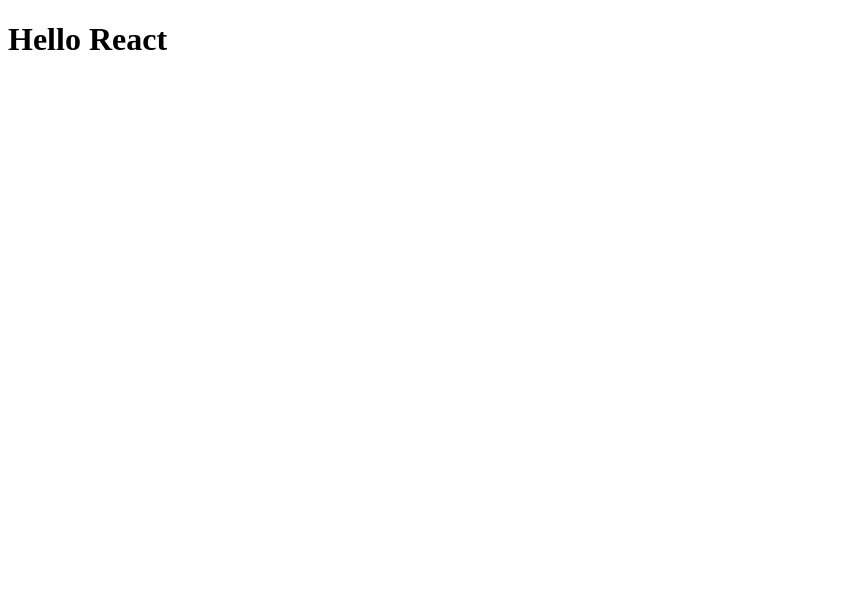
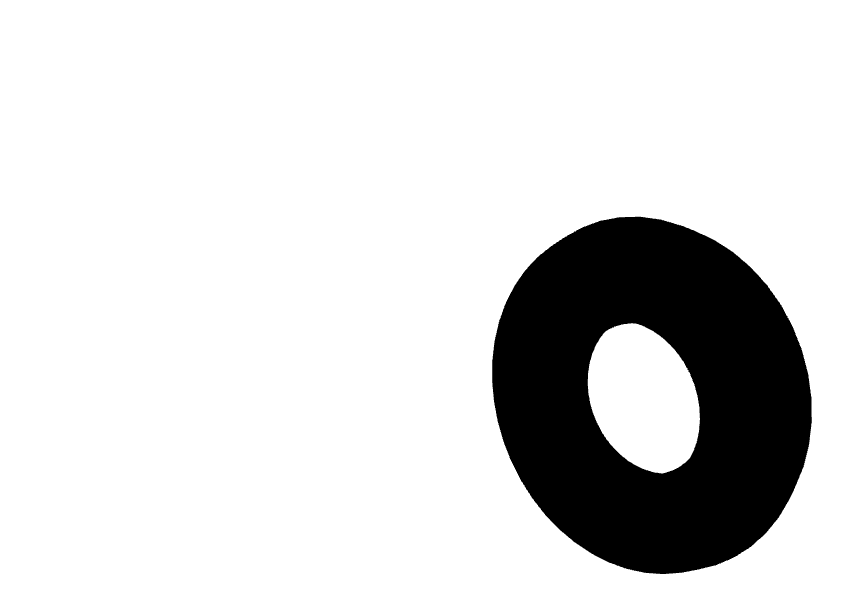
Before and after one commit to momentchan/r3f-gpgpu-particles, a React (Vite) app: page / in a window 1280 px wide. Shown: the top 612 px of the page, without its empty margins (0-867 px from the left). Built offline with nearby package versions, Linux system fonts and the light colour scheme.

Commit message:
add basic

```diff
--- a/package.json
+++ b/package.json
@@ -12,7 +12,10 @@
     "vite": "^4.5.0"
   },
   "dependencies": {
+    "@react-three/drei": "^9.96.1",
     "@react-three/fiber": "^8.15.14",
+    "leva": "^0.9.35",
+    "r3f-perf": "^7.1.2",
     "react": "18.2",
     "react-dom": "18.2",
     "three": "^0.160.1"
--- /dev/null
+++ b/src/Experience.jsx
@@ -0,0 +1,13 @@
+import { OrbitControls } from "@react-three/drei";
+
+export default function Experience() {
+    return <>
+
+        <OrbitControls makeDefault />
+
+        <mesh>
+            <torusGeometry />
+            <meshStandardMaterial />
+        </mesh>
+    </>
+}
--- a/src/index.jsx
+++ b/src/index.jsx
@@ -1,8 +1,19 @@
 import './style.css'
+import { Canvas } from '@react-three/fiber'
 import { createRoot } from 'react-dom/client'
+import Experience from './Experience'
 
 const root = createRoot(document.querySelector('#root'))
 
 root.render(
-    <h1>Hello React</h1>
+    <Canvas
+        shadows
+        camera={{
+            fov: 45,
+            near: 0.1,
+            far: 200,
+            position: [4, 2, 6]
+        }}>
+        <Experience />
+    </Canvas>
 )
--- a/src/style.css
+++ b/src/style.css
@@ -0,0 +1,10 @@
+html,
+body,
+#root{
+    position: fixed;
+    top:0;
+    left: 0;
+    width: 100%;
+    height: 100%;
+    overflow: hidden;
+}
```
